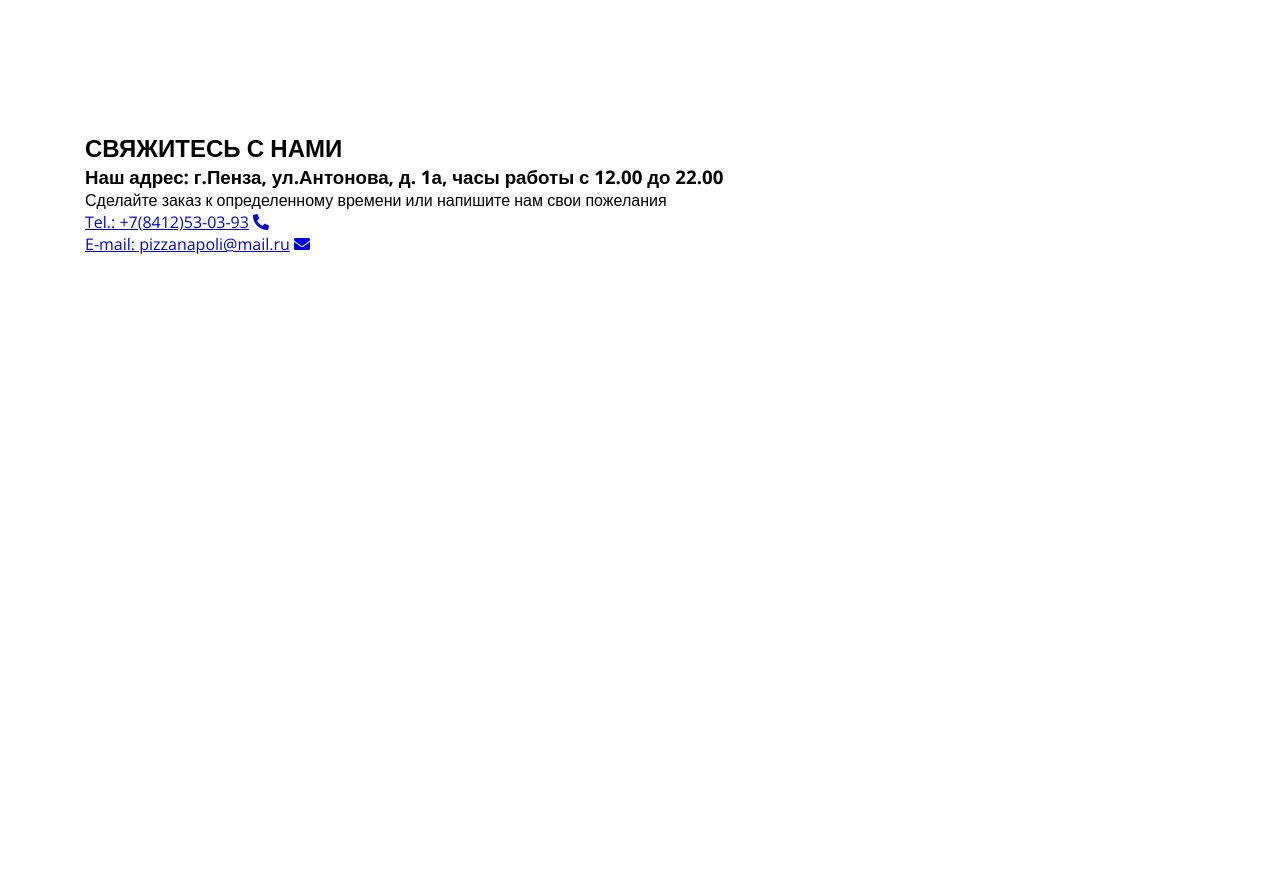
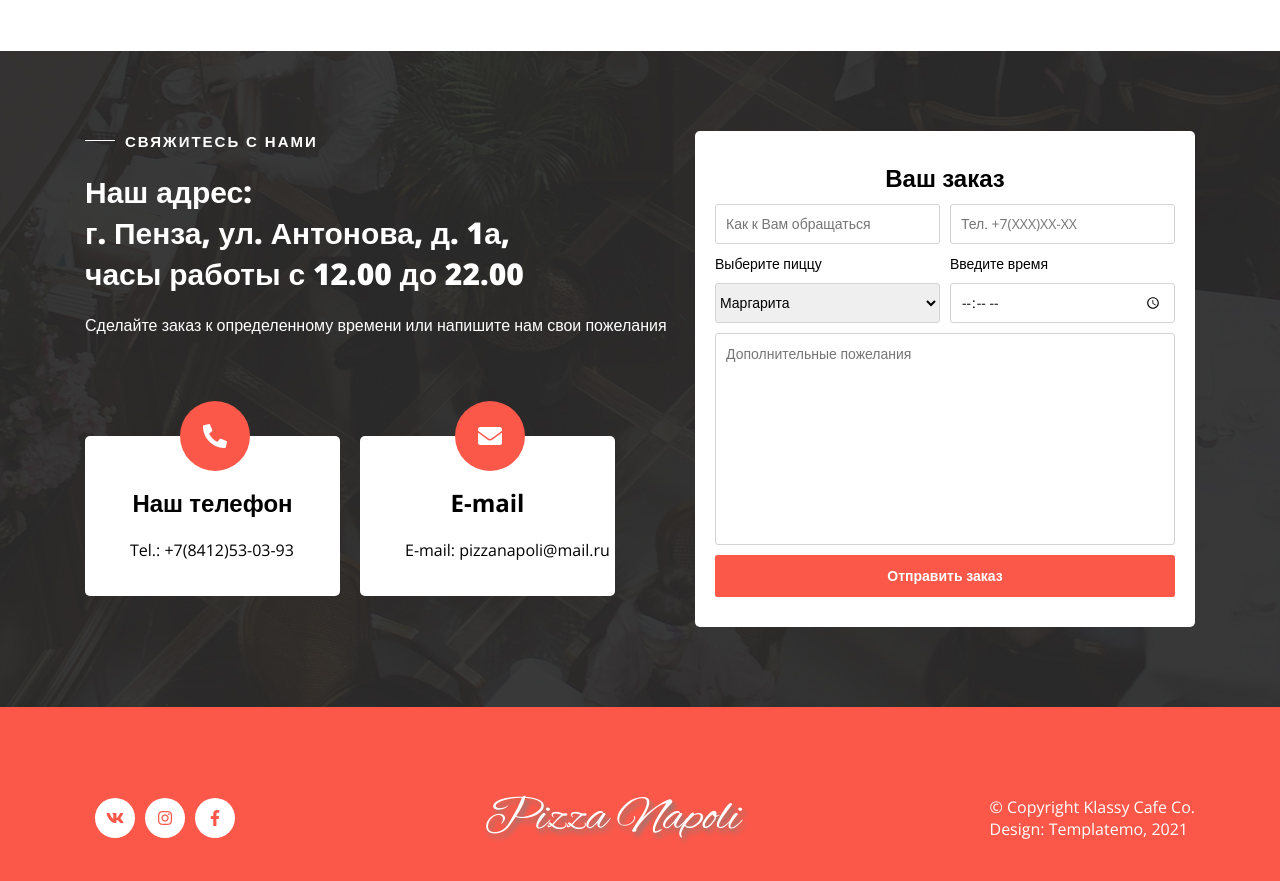
Before and after one commit to Ruz-len/Landing-project, a plain HTML site: page index.html in a window 1280 px wide. Shown: the part 2960-3841 px from the top of the page. Before the commit the page ends 3295 px from the top, so only its background shows below. Drawn offline with nearby package versions, Linux system fonts and the light colour scheme.

Commit message:
pluse  two section

```diff
--- a/css/style.css
+++ b/css/style.css
@@ -600,6 +600,271 @@ body.dark {
 }
 /* features end */
 
+/* contacts start */
+.contacts {
+	background-image: url(../img/contacts-bg.jpg);
+}
+
+.contacts-container {
+	display: flex;
+	justify-content: space-between;
+}
+
+.contacts-left {
+	width: 600px;
+}
+
+.contacts-title {
+	display: flex;
+	align-items: center;
+	margin-bottom: 2rem;
+
+	font-size: 1.5rem;
+	font-weight: 700;
+	letter-spacing: 0.2rem;
+    text-transform: uppercase;
+    color: var(--color-primary);
+}
+
+.contacts-title::before {
+	content: '';
+
+	display: block;
+	width: 3rem;
+    height: 1px;
+	margin-right: 1rem;
+
+    background-color: var(--color-primary);
+}
+
+.contacts-subtitle {
+	margin-bottom: 2rem;
+
+	font-size: 3rem;
+	font-weight: 900;
+	color: var(--color-primary);
+}
+
+.contacts-text {
+	font-family: inherit;
+	color: var(--color-primary);
+	margin-bottom: 10rem;
+}
+
+.contacts-info {
+	display: flex;
+}
+
+.info-box {
+	position: relative;
+
+	width: 255px;
+	height: 160px;
+
+	background-color: var(--color-primary);
+	border-radius: 0.5rem;
+}
+
+.info-title {
+	text-align: center;
+	padding: 5rem 0 2rem 0;
+}
+
+.info-box:nth-child(1) {
+	margin-right: 2rem;
+}
+
+.contact-info {
+	margin-left: 4.5rem;
+
+	text-decoration: none;
+	font-family: inherit;
+	font-size: 1.6rem;
+	color: var(--color-text);
+}
+
+.contact-info:hover {
+	color: var(--color-accent);
+}
+
+.contact-icon {
+	position: absolute;
+	top: -3.5rem;
+	left: 9.5rem;
+
+	display: inline-block;
+	width: 7rem;
+	height: 7rem;
+
+	font-size: 2.4rem;
+    text-align: center;
+    line-height: 70px;
+    color: #fff;
+
+    background-color: #fb5849;
+    border-radius: 50%;
+}
+
+.contacts-right {
+	width: 500px;
+	padding: 30px 20px;
+
+	background-color: var(--color-primary);
+	border-radius: 5px;
+
+	display: grid;
+    grid-template-areas:
+	"tit tit"
+	"nam phn"
+	"btx ttx"
+	"bsl tim"
+	"msg msg"
+	"btn btn";
+	grid-template-columns: 1fr 1fr;
+    gap: 10px;
+}
+
+.contacts-right-title {
+	grid-area: tit;
+
+	text-align: center;
+}
+
+.name {
+	grid-area: nam;
+}
+
+.phone {
+	grid-area: phn;
+}
+
+.time {
+	grid-area: tim;
+}
+
+.box-textarea {
+	grid-area: msg;
+
+	resize: none;
+
+	padding: 1rem;
+	font-family: inherit;
+	font-size: 1.4rem;
+
+	outline: none;
+	border: 0.5px solid lightgrey;
+	border-radius: 3px;
+}
+
+.box-textarea:focus {
+	border: 1px solid var(--color-accent);
+}
+
+.btn {
+	grid-area: btn;
+
+	height: 3em;
+
+	background-color: var(--color-accent);
+	border: none;
+	border-radius: 0.2em;
+
+	font-family: inherit;
+	font-size: 1.4rem;
+	font-weight: bold;
+	color: var(--color-primary);
+}
+
+.box-input {
+	width: 225px;
+	height: 40px;
+	padding: 1rem;
+
+	font-family: inherit;
+	font-size: 1.4rem;
+
+	outline: none;
+	border: 0.5px solid lightgrey;
+	border-radius: 3px;
+}
+
+.box-input:focus {
+	border: 1px solid var(--color-accent);
+}
+
+.box-text {
+	grid-area: btx;
+
+	font-size: 1.4rem;
+}
+
+.time-text {
+	grid-area: ttx;
+
+	font-size: 1.4rem;
+}
+
+.box-select {
+	grid-area: bsl;
+
+	width: 225px;
+	height: 40px;
+
+	font-family: inherit;
+	font-size: 1.4rem;
+
+	outline: none;
+	border: 0.5px solid lightgrey;
+	border-radius: 3px;
+}
+
+.box-select:focus {
+	border: 1px solid var(--color-accent);
+}
+/* end contacts */
+
+/* start footer */
+.footer {
+	background-color: var(--color-accent);
+	display: flex;
+	justify-content: space-between;
+	align-items: center;
+}
+
+.footer-social-icons {
+	display: flex;
+}
+
+.footer-link {
+	list-style: none;
+	padding-left: 10px;
+}
+
+.footer-icon {
+	display: inline-block;
+	width: 40px;
+    height: 40px;
+
+	text-align: center;
+    line-height: 40px;
+	color: var(--color-accent);
+
+    background-color: var(--color-primary);
+    border-radius: 50%;
+
+    transition: all .5s;
+}
+
+.footer-icon:hover {
+	color: var(--color-text);
+}
+
+.footer-texts {}
+
+.footer-text {
+	color: var(--color-primary);
+}
+/* end footer */
 
 
 
@@ -721,12 +986,12 @@ body.dark {
 		opacity: 1;
 		visibility: visible;
 	}
-
-
 }
 
-@media (max-width: 576px)  {
+@media (max-width: 576px) {
+
 	.container {
 		max-width: 100%;
 	}
+
 }
--- a/index.html
+++ b/index.html
@@ -72,7 +72,7 @@
                         </ul>
                     </li>
                     <li class="navigation-item">
-                        <a href="#feachures" class="navigation-link">Особенности</a>
+                        <a href="#features" class="navigation-link">Особенности</a>
                     </li>
                     <li class="navigation-item">
                         <a href="#contacts" class="navigation-link">Контакты</a>
@@ -274,28 +274,59 @@
             <div class="contacts-left">
                <div class="contacts-left-header">
                    <h2 class="contacts-title">СВЯЖИТЕСЬ С НАМИ</h2>
-                    <h3 class="contacts-subtitle">Наш адрес: г.Пенза, ул.Антонова, д. 1а, часы работы с 12.00 до 22.00</h3>
+                    <h3 class="contacts-subtitle">Наш адрес: <br> г. Пенза, ул. Антонова, д. 1а, <br> часы работы с 12.00 до 22.00</h3>
                     <p class="contacts-text">Сделайте заказ к определенному времени или напишите нам свои пожелания</p>
                </div>
                <div class="contacts-info">
                     <div class="info-box">
-                        <h2 class="info-title"></h2>
-                        <a href="tel:78412530393" class="contact-phone">Tel.: +7(8412)53-03-93</a>
+                        <h2 class="info-title">Наш телефон</h2>
+                        <a href="tel:78412530393" class="contact-info">Tel.: +7(8412)53-03-93</a>
                         <a href="#" class="contact-icon"><i class="fas fa-phone-alt"></i></a>
                     </div>
                     <div class="info-box">
-                        <h2 class="info-title"></h2>
-                        <a href="mailto:pizzanapoli@mail.ru" class="contact-mail">E-mail: pizzanapoli@mail.ru</a>
+                        <h2 class="info-title">E-mail</h2>
+                        <a href="mailto:pizzanapoli@mail.ru" class="contact-info">E-mail: pizzanapoli@mail.ru</a>
                         <a href="#" class="contact-icon"> <i class="fas fa-envelope"></i></a>
                     </div>
                </div>
             </div>
+            <form class="contacts-right" name="Anket" method="GET" action="">
+                <h2 class="contacts-right-title">Ваш заказ</h2>
+                <input type="text" class="box-input name" name="name" placeholder="Как к Вам обращаться" maxlength="200" required>
+                <input type="tel" class="box-input phone" placeholder="Тел. +7(XXX)XX-XX" name="phone" required>
+                <p class="box-text">Выберите пиццу</p>
+                <select class="box-select">
+                    <option selected>Маргарита</option>
+                    <option>BBQ</option>
+                    <option>Пепперони</option>
+                    <option>Италия</option>
+                    <option>Реджина</option>
+                    <option>Римская</option>
+                    <option>Четыре сыра</option>
+                    <option>Маринара</option>
+                </select>
+                <p class="time-text">Введите время</p>
+                <input type="time" class="box-input time" name="selected-time" list="time-list">
+                <textarea class="box-textarea" placeholder="Дополнительные пожелания" rows="10"></textarea>
+                <button class="btn" type="submit">Отправить заказ</button>
+            </form>
         </div>
     </section>
     <!-- end contacts -->
 
-    <footer>
-
+    <footer class="section footer">
+        <div class="container footer">
+            <ul class="footer-social-icons">
+                <li class="footer-link"><a href="https://vk.com/pizzanapoli58" class=footer-icon><i class="fab fa-vk"></i></a></li>
+                <li class="footer-link"><a href="https://www.instagram.com/pizzanapolipenza/" class=footer-icon><i class="fab fa-instagram"></i></a></li>
+                <li class="footer-link"><a href="#" class=footer-icon><i class="fab fa-facebook-f"></i></a></li>
+            </ul>
+            <div class="starter-title">Pizza Napoli</div>
+            <div class="footer-texts">
+                <p class="footer-text">© Copyright Klassy Cafe Co.</p>
+                <p class="footer-text">Design: Templatemo, 2021</p>
+            </div>
+        </div>
     </footer>
 </body>
 </html>
```
